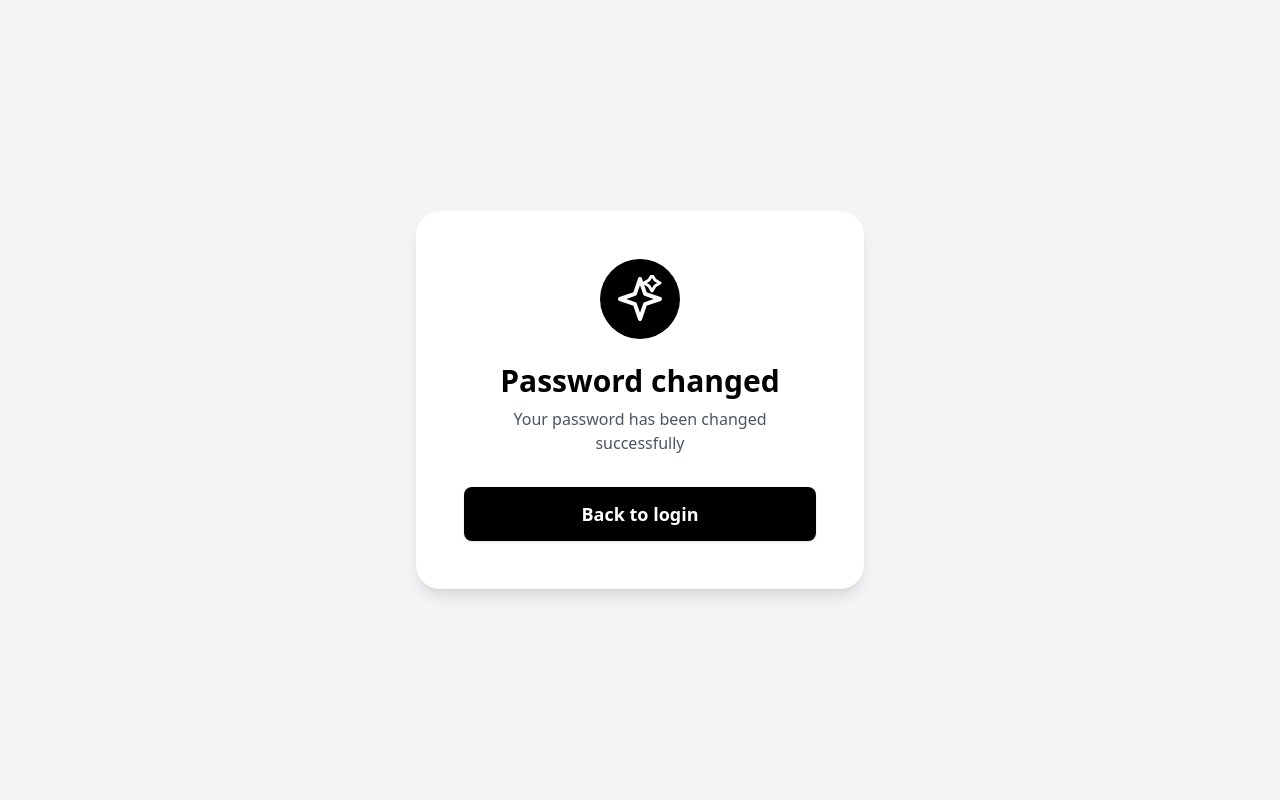
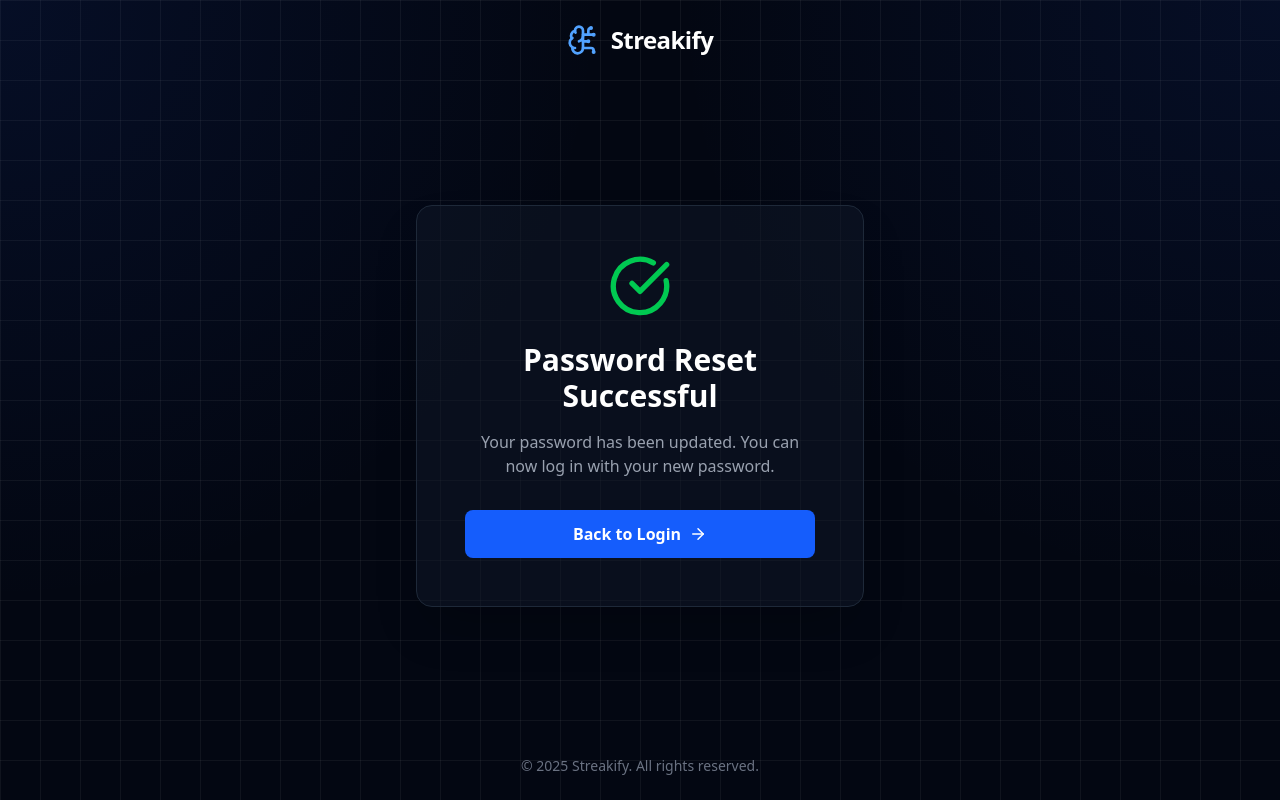
Before and after one commit to ameen-sid/streakify, a Next.js app: page /reset-password/success in a window 1280 px wide. Built offline with nearby package versions, Linux system fonts and the light colour scheme.

Commit message:
Redesign reset password success page

```diff
--- a/src/app/reset-password/success/page.tsx
+++ b/src/app/reset-password/success/page.tsx
@@ -1,25 +1,59 @@
 "use client";
 
 import React from "react";
-import { SparkleIcon } from "@/components/icons";
-import { AuthCard, AuthButton } from "@/components/common";
+import Link from "next/link";
+import { motion } from "framer-motion";
+import { CheckCircle, ArrowRight } from "lucide-react";
+import { SimpleHeader, SimpleFooter } from "@/components/common";
 
-const PasswordChangeConfirmationPage = () => {
-	return (
-        <AuthCard
-            icon={<SparkleIcon className="h-12 w-12" />}
-            title="Password changed"
-        >
-            <p className="mt-2 text-gray-600 max-w-xs">
-                Your password has been changed successfully
-            </p>
-            <div className="mt-8 w-full">
-                <AuthButton href="/login">
-                    Back to login
-                </AuthButton>
+const ResetPasswordSuccessPage = () => {
+
+    const cardVariants = {
+        hidden: { opacity: 0, y: 20 },
+        visible: { opacity: 1, y: 0, transition: { duration: 0.5 } },
+    };
+
+    return (
+        <div
+            className="bg-gray-950 text-white font-sans antialiased min-h-screen flex flex-col"
+            style={{
+                backgroundImage: `
+                radial-gradient(circle at top left, rgba(29, 78, 216, 0.1), transparent 40%),
+                radial-gradient(circle at top right, rgba(29, 78, 216, 0.1), transparent 40%),
+                linear-gradient(rgba(255, 255, 255, 0.05) 1px, transparent 1px),
+                linear-gradient(to right, rgba(255, 255, 255, 0.05) 1px, transparent 1px) `,
+                backgroundSize: '100% 100%, 100% 100%, 40px 40px, 40px 40px',
+            }}>
+            <div className="flex flex-col flex-grow">
+                <SimpleHeader />
+                <main className="flex-grow flex items-center justify-center">
+                    <div className="container mx-auto px-6">
+                        <motion.div
+                            initial="hidden"
+                            animate="visible"
+                            variants={cardVariants}
+                            className="max-w-md mx-auto bg-gray-900/50 border border-gray-800 rounded-2xl p-8 md:p-12 text-center shadow-2xl"
+                        >
+                            <div className="flex justify-center mb-6">
+                                <CheckCircle className="w-16 h-16 text-green-500" />
+                            </div>
+                            <h1 className="text-2xl md:text-3xl font-bold mb-4">Password Reset Successful</h1>
+                            <p className="text-gray-400 mb-8">
+                                Your password has been updated. You can now log in with your new password.
+                            </p>
+                            <Link href="/login" className="cursor-pointer">
+                                <button className="w-full bg-blue-600 hover:bg-blue-700 text-white font-semibold px-6 py-3 rounded-lg flex items-center justify-center gap-2">
+                                    Back to Login <ArrowRight size={18} />
+                                </button>
+                            </Link>
+                        </motion.div>
+                    </div>
+                </main>
+                <SimpleFooter />
             </div>
-        </AuthCard>
+        </div>
+
     );
-};
+}
 
-export default PasswordChangeConfirmationPage;
+export default ResetPasswordSuccessPage;
```
